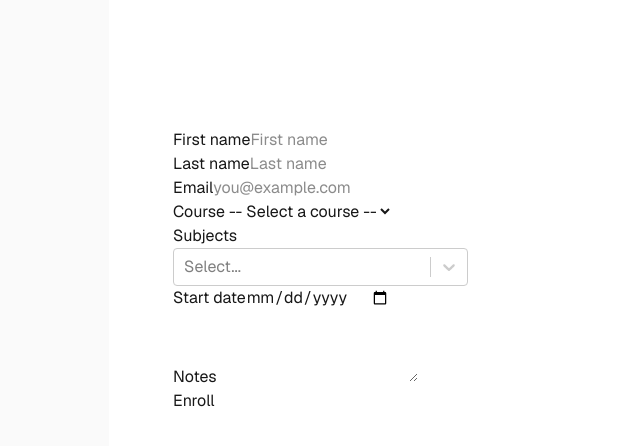
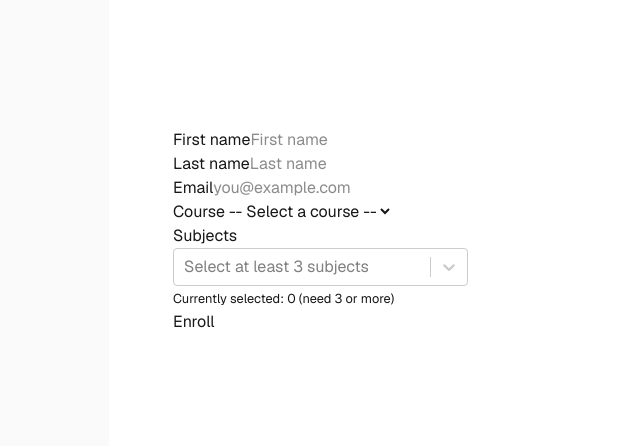
Before and after one commit to nishadipri/lh-technical-assesment, a Next.js app: page / in a window 1280 px wide. Shown: the top 446 px of the page, without its empty margins (147-787 px from the left). Built offline with nearby package versions, Linux system fonts and the light colour scheme.

Commit message:
removed unnessary information from the form

```diff
--- a/src/components/forms/studentEnrollForm.tsx
+++ b/src/components/forms/studentEnrollForm.tsx
@@ -1,6 +1,6 @@
 "use client";
 
-import React, { useEffect, useState } from "react";
+import React from "react";
 import { useForm, Controller } from "react-hook-form";
 import SelectBox from "react-select";
 import useFetchCourses from "../../hooks/fetchCourses";
@@ -11,9 +11,9 @@ type FormValues = {
   lastName: string;
   email: string;
   courseId: string;
-  startDate?: string;
-  notes?: string;
-  subjectIds: string[];
+
+
+  subjectIds: string[]; // we will store just the ids here
 };
 
 type Props = {
@@ -31,13 +31,15 @@ export default function StudentEnrollForm({ onSubmit }: Props) {
     setError,
     clearErrors,
   } = useForm<FormValues>({
+    // If you want real-time disabling based on validity, uncomment:
+    // mode: "onChange",
     defaultValues: {
       firstName: "",
       lastName: "",
       email: "",
       courseId: "",
-      startDate: "",
-      notes: "",
+
+
       subjectIds: [],
     },
   });
@@ -45,37 +47,27 @@ export default function StudentEnrollForm({ onSubmit }: Props) {
   const watchedCourseId = watch("courseId");
   const watchedSubjectIds = watch("subjectIds");
 
-  console.log("watchedSubjectIds", watchedSubjectIds);
-
-  const [courses, setCourses] = useState<CourseType[]>([]);
-  const [fetchError, setFetchError] = useState<string | null>(null);
   const {
     courses: fetchedCourses,
     isLoading,
     error: fetchCoursesError,
-    refetch,
   } = useFetchCourses(2000);
 
-  let subjects = [];
+  // Build subject options from selected course
   const selectedCourse = fetchedCourses.find((c) => c.id === watchedCourseId);
-  if (selectedCourse) {
-    subjects = selectedCourse.subjects.map((subject: SubjectType) => ({
+  const subjects =
+    selectedCourse?.subjects.map((subject: SubjectType) => ({
       value: subject.id,
       label: subject.name,
-    }));
-  }
+    })) || [];
 
   const submit = async (data: FormValues) => {
-    console.log("submit:", data);
-    // application-level submit handler (default: console.log)
-    // TODO: Validate data.subjectIds length is 3.
-    // If not, show error message
-   if (data.subjectIds.length !== 3) {
+    // Final safeguard (in case user bypasses UI somehow)
+    if (data.subjectIds.length < 3) {
       setError("subjectIds", {
         type: "manual",
-        message: "Select 3 subjects",
+        message: "You should select at least 3 subjects",
       });
-      console.error("Please select exactly 3 subjects.");
       return;
     }
 
@@ -164,27 +156,56 @@ export default function StudentEnrollForm({ onSubmit }: Props) {
           <Controller
             name="subjectIds"
             control={control}
-            render={({ field }) => (
-              <SelectBox isMulti options={subjects} {...field} />
-            )}
+            rules={{
+              validate: (value) =>
+                (Array.isArray(value) && value.length >= 3) ||
+                "You should select at least 3 subjects",
+            }}
+            render={({ field: { onChange, value, ref } }) => {
+              // value is string[] (ids). Map it to the option objects for react-select
+              const selectedOptions = subjects.filter((opt: any) =>
+                value?.includes(opt.value)
+              );
+              return (
+                <SelectBox
+                  ref={ref}
+                  isMulti
+                  options={subjects}
+                  value={selectedOptions}
+                  onChange={(selected) => {
+                    const nextValues = (selected || []).map(
+                      (s: any) => s.value
+                    );
+                    onChange(nextValues);
+
+                    if (nextValues.length < 3) {
+                      setError("subjectIds", {
+                        type: "validate",
+                        message: "You should select at least 3 subjects",
+                      });
+                    } else {
+                      clearErrors("subjectIds");
+                    }
+                  }}
+                  placeholder="Select at least 3 subjects"
+                />
+              );
+            }}
           />
         </label>
-        {errors.courseId && <div role="alert">{errors.courseId.message}</div>}
+        {errors.subjectIds && (
+          <div role="alert" style={{ color: "crimson" }}>
+            {errors.subjectIds.message}
+          </div>
+        )}
+        <small>
+          Currently selected: {watchedSubjectIds?.length || 0} (need 3 or more)
+        </small>
       </div>
 
-      <div>
-        <label>
-          Start date
-          <input {...register("startDate")} type="date" />
-        </label>
-      </div>
 
-      <div>
-        <label>
-          Notes
-          <textarea {...register("notes")} rows={3} />
-        </label>
-      </div>
+
+
 
       <div>
         <button type="submit" disabled={isSubmitting}>
```
